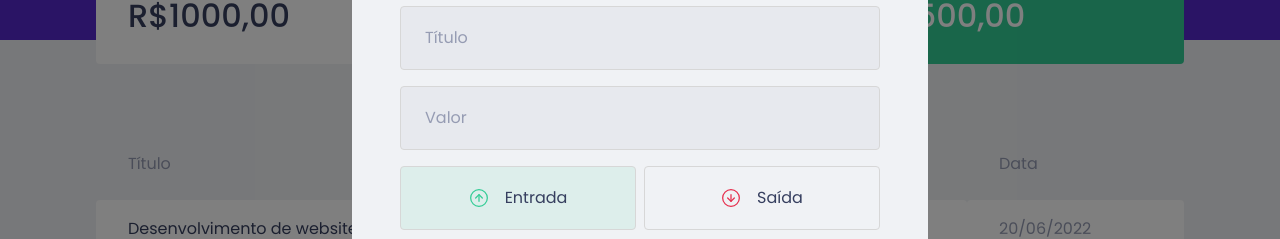
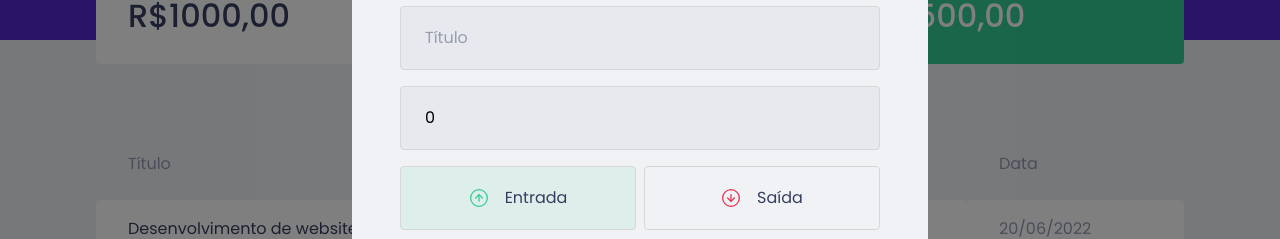
Before and after one commit to Felipe-dot/dtmoney, a React (Create React App) app: page / in a window 1280 px wide. Both pictures are taken after a click on the button "Nova transação". Shown: the part 232-471 px from the top of the page. Built offline with nearby package versions, Linux system fonts and the light colour scheme; no server answers; what miragejs would draw is missing.

Commit message:
Saving Form data

```diff
--- a/src/components/NewTransactionModal/index.tsx
+++ b/src/components/NewTransactionModal/index.tsx
@@ -1,9 +1,9 @@
+import { FormEvent, useState } from "react";
 import Modal, { Props } from "react-modal";
 import incomeImg from "../../assets/income.svg";
 import outcomeImg from "../../assets/outcome.svg";
 import closeImg from "../../assets/close.svg";
 import {Container, RadioBox, TransactionTypeContainer} from "./styles";
-import { useState } from "react";
 
 interface NewTransactionModalProps {
     isOpen: boolean;
@@ -11,7 +11,21 @@
 }
 
 export function NewTransactionModal({isOpen, onRequestClose}: Props) {
+    const [title, setTitle] = useState('');
+    const [value, setValue] = useState(0);
+    const [category, setCategory] = useState('');
     const [ type, setType] = useState('deposit');
+
+    function handleCreateNewTransaction(event: FormEvent) {
+        event.preventDefault();
+
+        console.log(
+          {  title,
+            value,
+            category,
+            type}
+        )
+    }
 
     return(
         <Modal
@@ -28,14 +42,18 @@
                 <img src={closeImg} alt="Fechar Modal" />
             </button>
 
-            <Container>
+            <Container onSubmit={handleCreateNewTransaction}>
                 <h2>Cadastrar transação</h2>
                 <input
                     placeholder="Título"
+                    value={title}
+                    onChange={event => setTitle(event.target.value)}
                 />
                 <input
                     type="number"
                     placeholder="Valor"
+                    value={value}
+                    onChange={event => setValue(Number(event.target.value))}
                 />
 
                 <TransactionTypeContainer>
@@ -62,6 +80,8 @@
 
                 <input
                     placeholder="Categoria"
+                    value={category}
+                    onChange={event => setCategory(event.target.value)}
                 />
 
                 <button type="submit">
```
